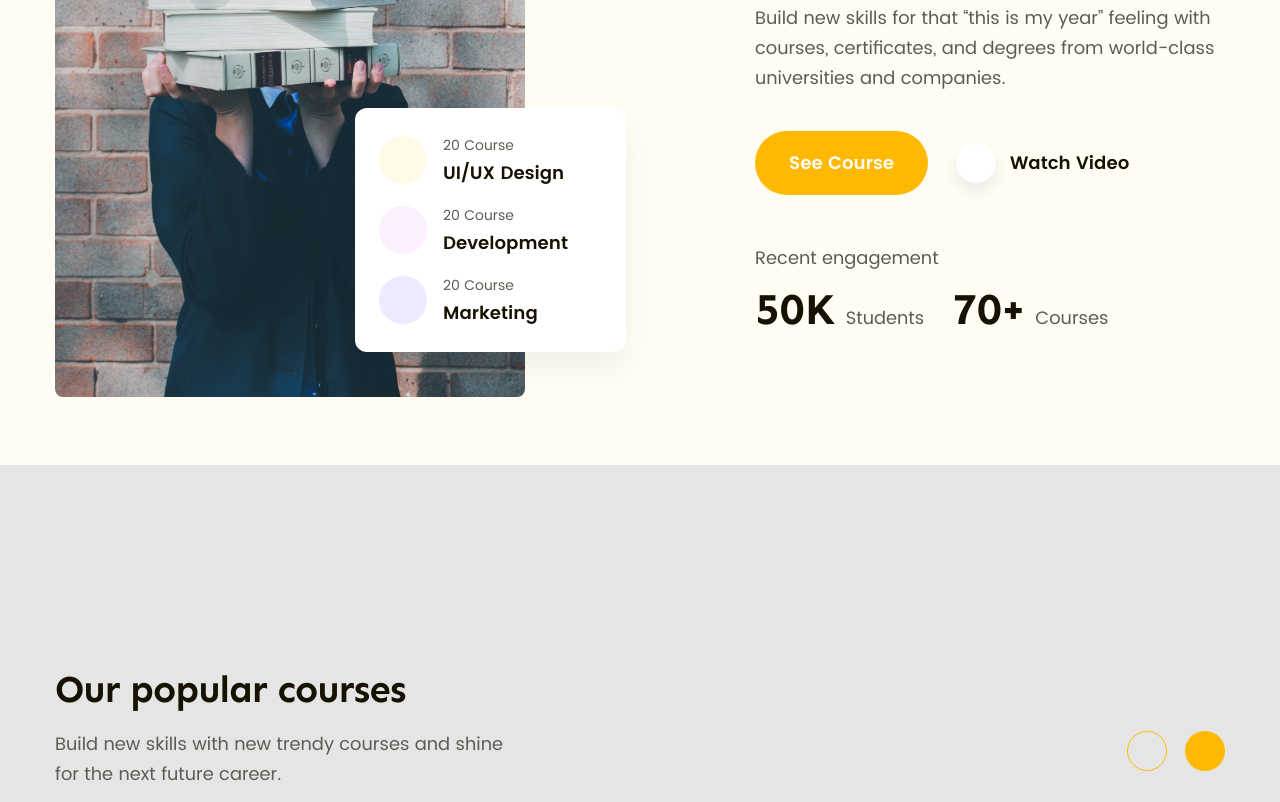
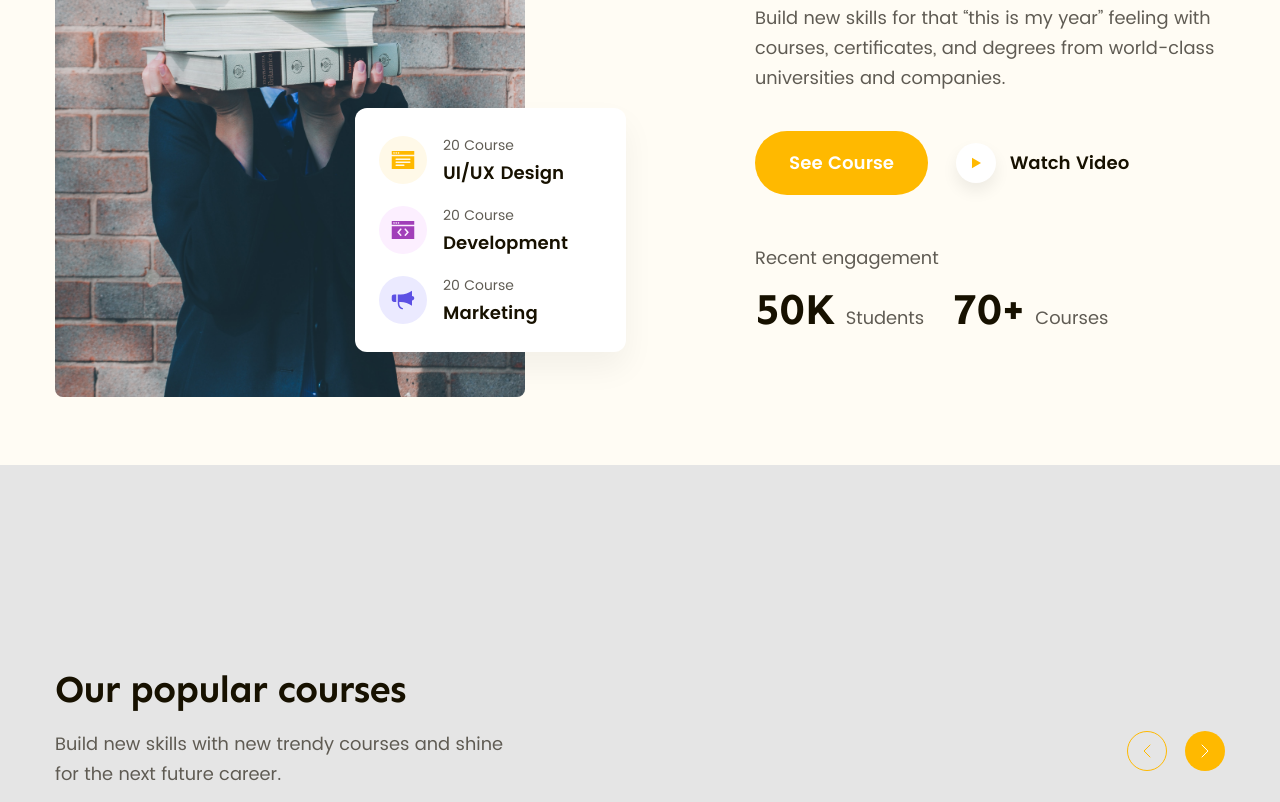
Before and after one commit to Bentanik/Web-project-02, a plain HTML site: page index.html in a window 1280 px wide. Shown: the part 438-1240 px from the top of the page. Drawn offline with Linux system fonts and the light colour scheme; the site is published under a folder, as on GitHub Pages, so addresses that start at the root find nothing.

Commit message:
Update styleindex.css
fix link

```diff
--- a/assets/css/styleindex.css
+++ b/assets/css/styleindex.css
@@ -169,7 +169,7 @@ a {
 .hero .orion-page div {
   width: 100%;
   height: 100%;
-  background: url("/assets/img/Orion_page.svg") no-repeat center;
+  background: url("../img/Orion_page.svg") no-repeat center;
 }
 
 .hero .orion-code {
@@ -179,7 +179,7 @@ a {
 .hero .orion-code div {
   width: 100%;
   height: 100%;
-  background: url("/assets/img/Orion_code-window.svg") no-repeat center;
+  background: url("../img/Orion_code-window.svg") no-repeat center;
 }
 
 .hero .orion-megaphone {
@@ -189,7 +189,7 @@ a {
 .hero .orion-megaphone div {
   width: 100%;
   height: 100%;
-  background: url("/assets/img/Orion_megaphone.svg") no-repeat center;
+  background: url("../img/Orion_megaphone.svg") no-repeat center;
 }
 
 /* .box-item .number-name */
@@ -260,7 +260,7 @@ a {
 .hero .action .video .play {
   width: 100%;
   height: 100%;
-  background: url("/assets/img/Polygon.svg") no-repeat center;
+  background: url("../img/Polygon.svg") no-repeat center;
 }
 
 .hero .action .watch-video {
@@ -352,7 +352,7 @@ a {
 .courses .row .action .item-one div {
   width: 100%;
   height: 100%;
-  background: url("/assets/img/Vector21.svg") no-repeat center;
+  background: url("../img/Vector21.svg") no-repeat center;
 }
 
 .courses .row .action .item-two {
@@ -362,7 +362,7 @@ a {
 .courses .row .action .item-two div {
   width: 100%;
   height: 100%;
-  background: url("/assets/img/Vector22.svg") no-repeat center;
+  background: url("../img/Vector22.svg") no-repeat center;
 }
 
 /* list-courses */
@@ -507,7 +507,7 @@ a {
 .feedback .review div {
   width: 30px;
   height: 28px;
-  background: url("/assets/img/Vector.svg");
+  background: url("../img/Vector.svg");
 }
 
 .feedback .review .text {
```
